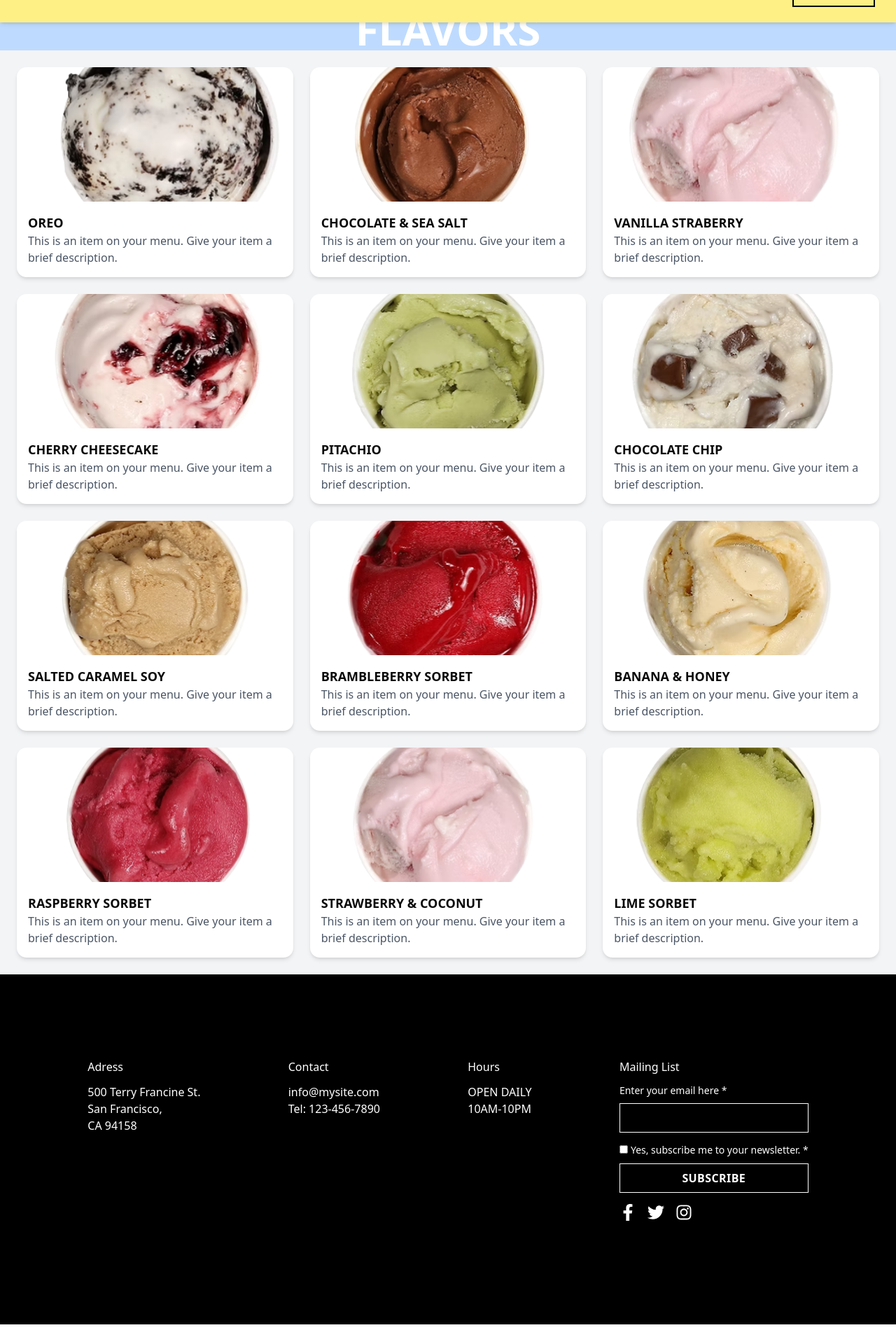
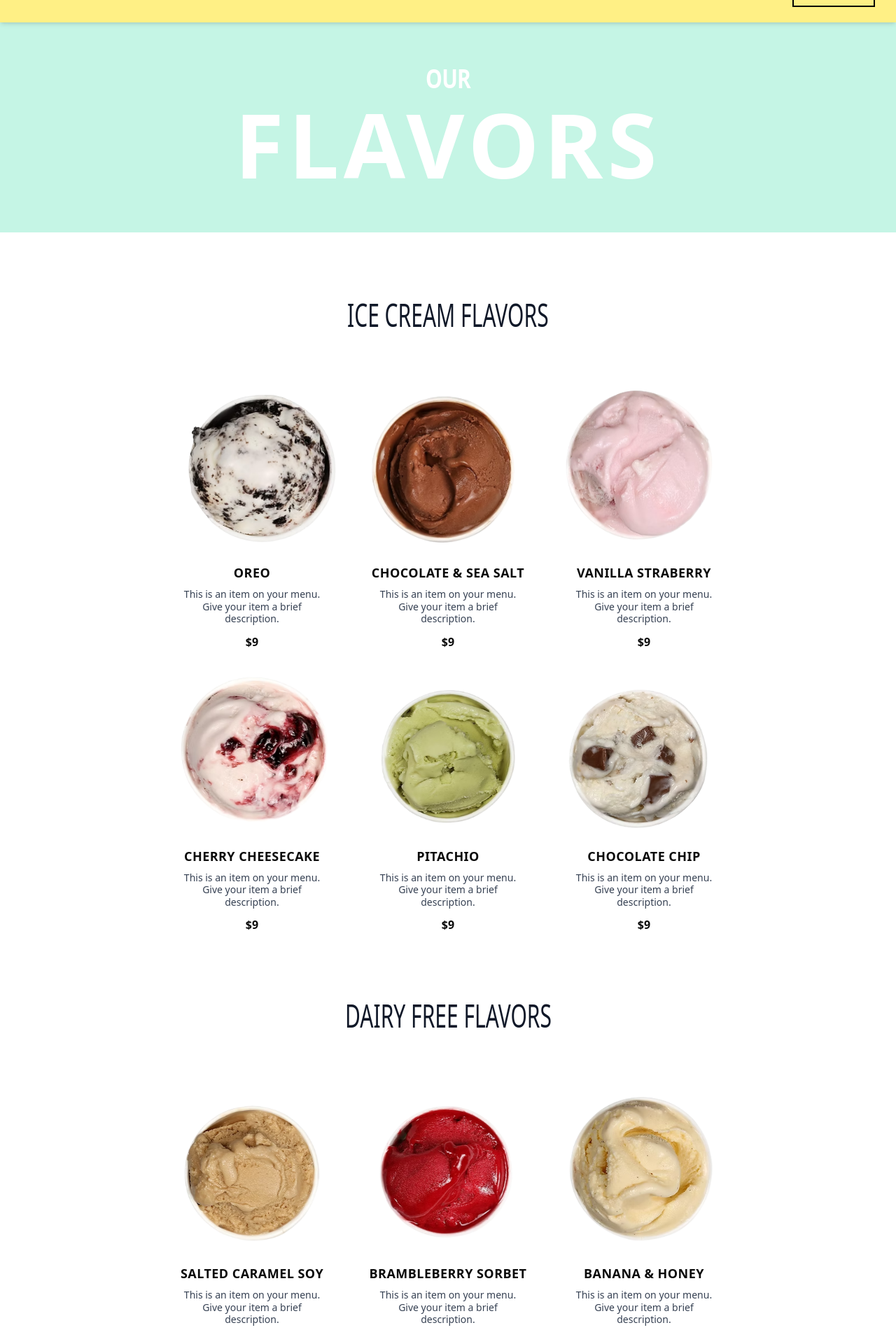
Before and after one commit to AniqaTufail/icecream-shop, a Next.js app: page /Flavors in a window 1280 px wide. Shown: the part 48-1958 px from the top of the page at 70% size. Built offline with nearby package versions, Linux system fonts and the light colour scheme.

Commit message:
Flavors PAge completed

```diff
--- a/app/Flavors/cards.jsx
+++ b/app/Flavors/cards.jsx
@@ -2,8 +2,8 @@ import React from "react";
 import Link from "next/link";
 import Image from 'next/image';
 
-const Cards = () => {
-  const cards = [
+const IceCreamFlavors = () => {
+  const IceCreamFlavors = [
     {
       title: "OREO",
       image: "1.png",
@@ -40,6 +40,15 @@ const Cards = () => {
       description: "This is an item on your menu. Give your item a brief description.",
       price : "$9"
     },
+
+
+
+
+
+
+  ];
+  const DairyFree = [
+
     {
       title: "SALTED CARAMEL SOY",
       image: "7.png",
@@ -82,21 +91,95 @@ const Cards = () => {
 
   ];
 
+
   return (
-    <div className="min-h-screen bg-gray-100 p-6">
-      <div className="grid grid-cols-1 sm:grid-cols-2 md:grid-cols-3 gap-6">
-        {cards.map((card, index) => (
-          <div key={index} className="bg-white rounded-xl shadow-md overflow-hidden">
-            <img src={card.image} alt={card.title} className="w-full h-48 object-cover" />
-            <div className="p-4">
-              <h3 className="text-lg font-bold">{card.title}</h3>
-              <p className="text-gray-600">{card.description}</p>
+    <>
+    <div className="flex justify-center items-center flex-col ">
+        <div className="mt-25 font-medium text-gray-900 text-3xl scale-y-150">
+            ICE  CREAM  FLAVORS
+        </div>
+        <div className="mt-20 grid grid-cols-3 gap-x-10 gap-y-6 justify-items-center">
+            {IceCreamFlavors.map((IceCreamFlavors, index)=>(
+                <div key={index} className="items-center flex flex-col ">
+                    <div className="w-60 h-60"><img
+                    src={IceCreamFlavors.image}
+                    alt={IceCreamFlavors.title}
+                    className="w-full h-full object-cover " /></div>
+                    <div className="mt-4 text-lg font-bold tracking-wide">
+                        {IceCreamFlavors.title}
+                    </div>
+                    <div className="text-sm text-gray-700 leading-tight mt-2 max-w-[220px] text-center">
+                        {IceCreamFlavors.description}
+                    </div>
+                    <div className="mt-3 text-md font-semibold">
+                        {IceCreamFlavors.price}
+
+                    </div>
+                    </div>
+
+
+
+
+            ))}
+
+
+
+
+
+
             </div>
-          </div>
-        ))}
-      </div>
-    </div>
+            </div>
+
+    <div className="flex justify-center items-center flex-col mb-25 ">
+        <div className="mt-25 font-medium text-gray-900 text-3xl scale-y-150">
+            DAIRY FREE FLAVORS
+        </div>
+        <div className="mt-20 grid grid-cols-3 gap-x-10 gap-y-6 justify-items-center">
+            {DairyFree.map((DairyFree, index)=>(
+                <div key={index} className="items-center flex flex-col ">
+                    <div className="w-60 h-60"><img
+                    src={DairyFree.image}
+                    alt={DairyFree.title}
+                    className="w-full h-full object-cover " /></div>
+                    <div className="mt-4 text-lg font-bold tracking-wide">
+                        {DairyFree.title}
+                    </div>
+                    <div className="text-sm text-gray-700 leading-tight mt-2 max-w-[220px] text-center">
+                        {DairyFree.description}
+                    </div>
+                    <div className="mt-3 text-md font-semibold">
+                        {DairyFree.price}
+
+                    </div>
+                    </div>
+
+
+
+
+            ))}
+
+
+
+
+
+
+            </div>
+            </div>
+            </>
+
+
+
   );
 }
 
-export default Cards
+export default IceCreamFlavors
+    //   <div className="">
+    //     {cards.map((card, index) => (
+    //       <div key={index} className="">
+    //         <img src={card.image} alt={card.title} className="" />
+    //         <div className="">
+
+    //         </div>
+    //       </div>
+    //     ))}
+    //   </div>
--- a/app/Flavors/ourflavors.jsx
+++ b/app/Flavors/ourflavors.jsx
@@ -3,9 +3,9 @@ import Link from "next/link";
 import Image from 'next/image';
 const OurFlavors = () => {
   return (
-    <div className="flex items-center flex-col w-screen h-2/3 bg-blue-200">
-        <div className="text-6xl text-white font-bold">OUR</div>
-        <div className="text-6xl text-white font-bold">FLAVORS</div>
+    <div className="flex items-center justify-center flex-col w-screen h-[300px] bg-[#c5f5e5]">
+        <div className="text-3xl text-white font-semibold tracking-tight scale-y-125">OUR</div>
+        <div className="text-9xl text-white font-extrabold tracking-wider pt-3">FLAVORS</div>
     </div>
 
   );
--- a/app/Flavors/page.jsx
+++ b/app/Flavors/page.jsx
@@ -2,7 +2,7 @@ import { Divide } from "lucide-react";
 import Image from "next/image";
 import Navbar from "../components/navbar";
 import OurFlavors from "./ourflavors";
-import Cards from "./cards";
+import IceCreamFlavors from "./cards";
 
 
 
@@ -13,7 +13,7 @@ export default function Home() {
 
     <>
     <OurFlavors/>
-    <Cards/>
+    <IceCreamFlavors/>
 
 
 
--- a/app/components/navbar.jsx
+++ b/app/components/navbar.jsx
@@ -3,7 +3,7 @@ import Link from "next/link";
 
 const Navbar = () => {
   return (
-    <nav className="bg-yellow-200 shadow-md border-hidden  fixed top-0 left-0 w-screen z-50 ">
+    <nav className="bg-yellow-200 shadow-md border-hidden  sticky top-0 left-0 w-screen z-50 ">
       <div className="w-8xl mx-5 px-3 py-6 flex justify-between">
 
         <ul className="flex gap-4 text-gray-600 font-medium">
--- a/app/page.jsx
+++ b/app/page.jsx
@@ -15,7 +15,7 @@ export default function Home() {
   return (
 
     <>
-      <Navbar/>
+
       <Herosection/>
       <Menu/>
       <DairyFree/>
@@ -23,7 +23,7 @@ export default function Home() {
       <DeliverOnline/>
       <Dessert/>
       <Stripes/>
-      <Footer/>
+
 
     </>
 
```
